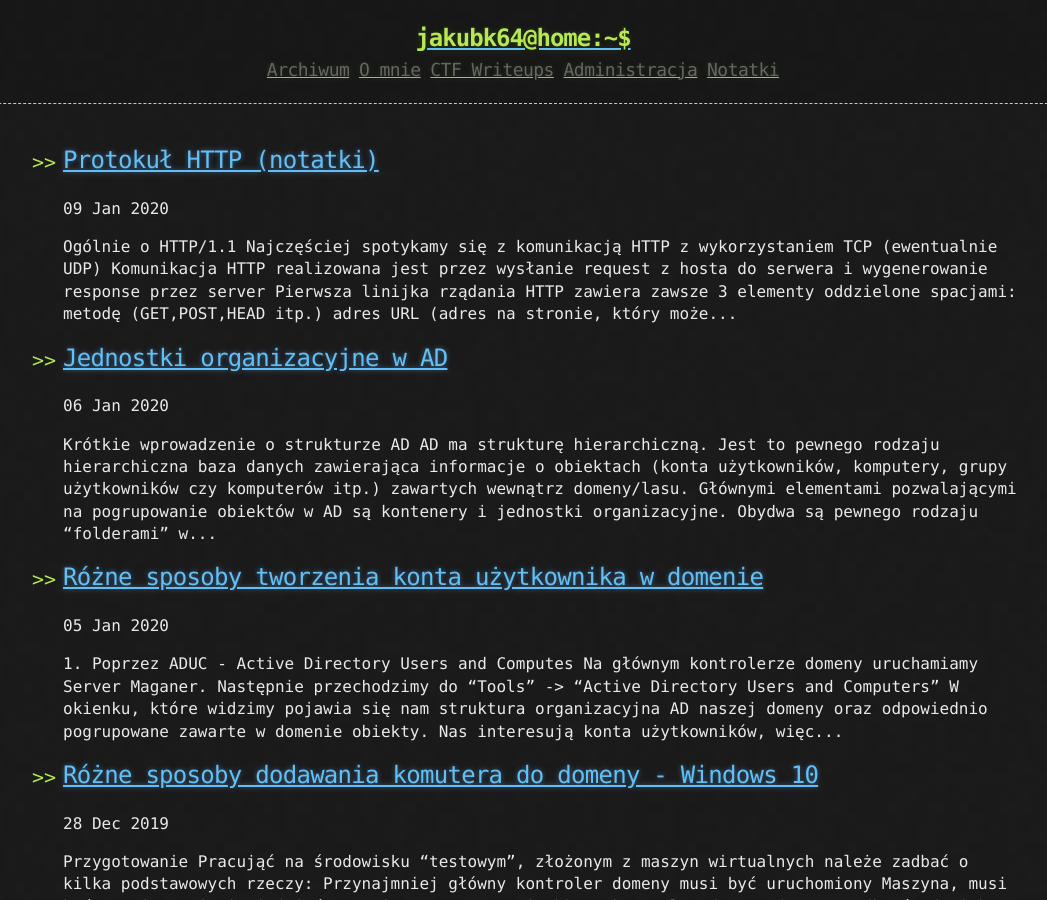
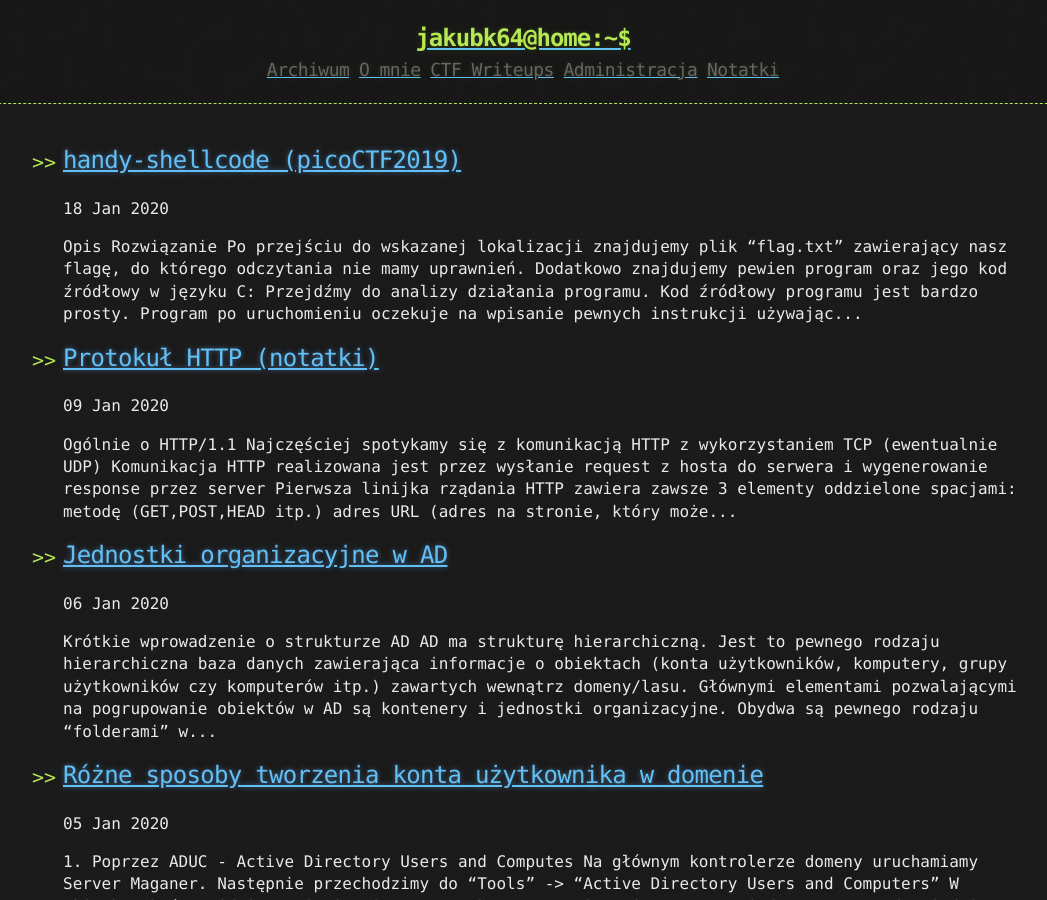
Before and after one commit to JakubK64/jakubk64.github.io, a Jekyll site: the page built from index.html, in a window 1280 px wide and 900 px high. Shown: the whole window, without its empty margins (117-1164 px from the left). Built offline with Jekyll 4.4.1, drawn with Linux system fonts in a browser that asks for light colours; the list of posts is cut into pages by our own code; some of the changed text lies outside the part shown.

Commit message:
Uploading handy-shellcode task

````diff
--- /dev/null
+++ b/_posts/2020-01-18-handy-shellcode.md
@@ -0,0 +1,65 @@
+---
+layout: post
+title: handy-shellcode (picoCTF2019)
+published: true
+tags: picoCTF2019 pico CTF
+---
+
+### Opis
+
+![useful image]({{ https://github.com/JakubK64/jakubk64.github.io/blob/master/CTF/picoCTF2019/Web%20Exploitation/handy-shellcode/zadanie.PNG }}\CTF\picoCTF2019\Web%20Exploitation\handy-shellcode\zadanie.PNG)
+
+### Rozwiązanie
+
+Po przejściu do wskazanej lokalizacji znajdujemy plik "flag.txt" zawierający nasz flagę, do którego odczytania nie mamy uprawnień. Dodatkowo znajdujemy pewien program oraz jego kod źródłowy w języku C:
+
+![useful image]({{ https://github.com/JakubK64/jakubk64.github.io/blob/master/CTF/picoCTF2019/Web%20Exploitation/handy-shellcode/1.PNG }}\CTF\picoCTF2019\Web%20Exploitation\handy-shellcode\1.PNG)
+
+Przejdźmy do analizy działania programu. Kod źródłowy programu jest bardzo prosty. Program po uruchomieniu oczekuje na wpisanie pewnych instrukcji używając funkcji vuln (nr.1, wywołanie w 27 linijce) a następnie próbuje wykonać wprowadzoną przez nas instrukcję (nr.2). Po wykonaniu program kończy swoje działanie.
+
+![useful image]({{ https://github.com/JakubK64/jakubk64.github.io/blob/master/CTF/picoCTF2019/Web%20Exploitation/handy-shellcode/2.PNG }}\CTF\picoCTF2019\Web%20Exploitation\handy-shellcode\2.PNG)
+
+![useful image]({{ https://github.com/JakubK64/jakubk64.github.io/blob/master/CTF/picoCTF2019/Web%20Exploitation/handy-shellcode/4.PNG }}\CTF\picoCTF2019\Web%20Exploitation\handy-shellcode\4.PNG)
+
+Celem zadanie jest spowodowanie, aby program nie zakończył swojego działania po wykonaniu wprowadzonej przez nas instrukcji. W tym celu możemy wykorzystać gotowy shellcode, których wiele dostępnych jest w sieci. Musimy tylko poznać architekturę. W tym celu w konsoli (shellu na serwerze)używamy polecenia:
+
+```unix
+file vuln
+```
+
+3 interesujące nas parametry to 32 bitowy system, Linux, Intel:
+
+![useful image]({{ https://github.com/JakubK64/jakubk64.github.io/blob/master/CTF/picoCTF2019/Web%20Exploitation/handy-shellcode/3.PNG }}\CTF\picoCTF2019\Web%20Exploitation\handy-shellcode\3.PNG)
+
+Wpisanie gotowego kodu do programu bądź utworzenie potoku ze znalezionym kodem nie daje pozytywnego rezultatu. Kod jest poprawnie wykonywany, ale program po wykonaniu go kończy swoje działanie:
+
+![useful image]({{ https://github.com/JakubK64/jakubk64.github.io/blob/master/CTF/picoCTF2019/Web%20Exploitation/handy-shellcode/5.PNG }}\CTF\picoCTF2019\Web%20Exploitation\handy-shellcode\5.PNG)
+
+Rozwiązaniem tego problemu jest zapiwanie polecenia echo z kodem do pliku tekstowego za pomocą polecenia:
+
+```unix
+echo -e '[kod]' > [ścieżka pliku]
+```
+
+Następnie za pomocą potoku przekierowujemy odczytanie zawartości pliku na wejście programu za pomocą:
+
+```unix
+cat [ścieżka pliku] - | ./vuln
+```
+
+W ten sposób otrzymujemy oczekiwany rezultat, program nie zamyka się po wykonaniu wpisanego przez nas kodu. Mamy wiec swobodny dostęp do zawartości katalogu, w którym znajduje się program. Dla pewności sprawdzamy zawartość katalogu za pomocą:
+
+```unix
+ls -l
+```
+
+A następnie korzystając z tego, że program ma uprawnienia do odczytania pliku tekstowego z flagą odczytujemy z niego flagę:
+
+```unix
+cat flag.txt
+```
+
+![useful image]({{ https://github.com/JakubK64/jakubk64.github.io/blob/master/CTF/picoCTF2019/Web%20Exploitation/handy-shellcode/6.PNG }}\CTF\picoCTF2019\Web%20Exploitation\handy-shellcode\6.PNG)
+
+
+#### *picoCTF{h4ndY_d4ndY_sh311c0d3_0b440487}*
````
Also changed, not shown: CTF_Writeups.md (+1 -0 lines), CTF/picoCTF2019/Web Exploitation/handy-shellcode/1.PNG (added), CTF/picoCTF2019/Web Exploitation/handy-shellcode/2.PNG (added), CTF/picoCTF2019/Web Exploitation/handy-shellcode/3.PNG (added), CTF/picoCTF2019/Web Exploitation/handy-shellcode/4.PNG (added), CTF/picoCTF2019/Web Exploitation/handy-shellcode/5.PNG (added), CTF/picoCTF2019/Web Exploitation/handy-shellcode/6.PNG (added), CTF/picoCTF2019/Web Exploitation/handy-shellcode/zadanie.PNG (added).
